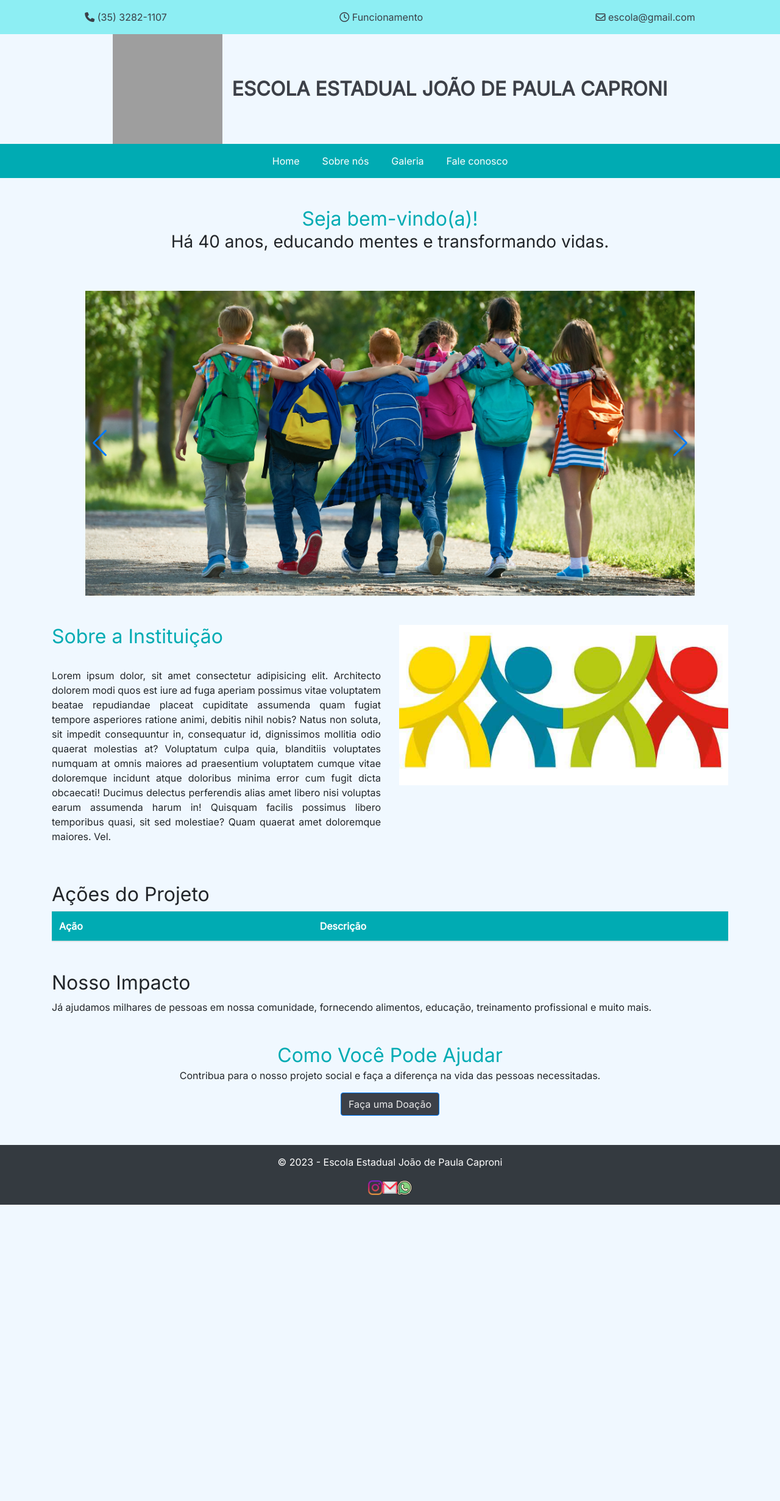
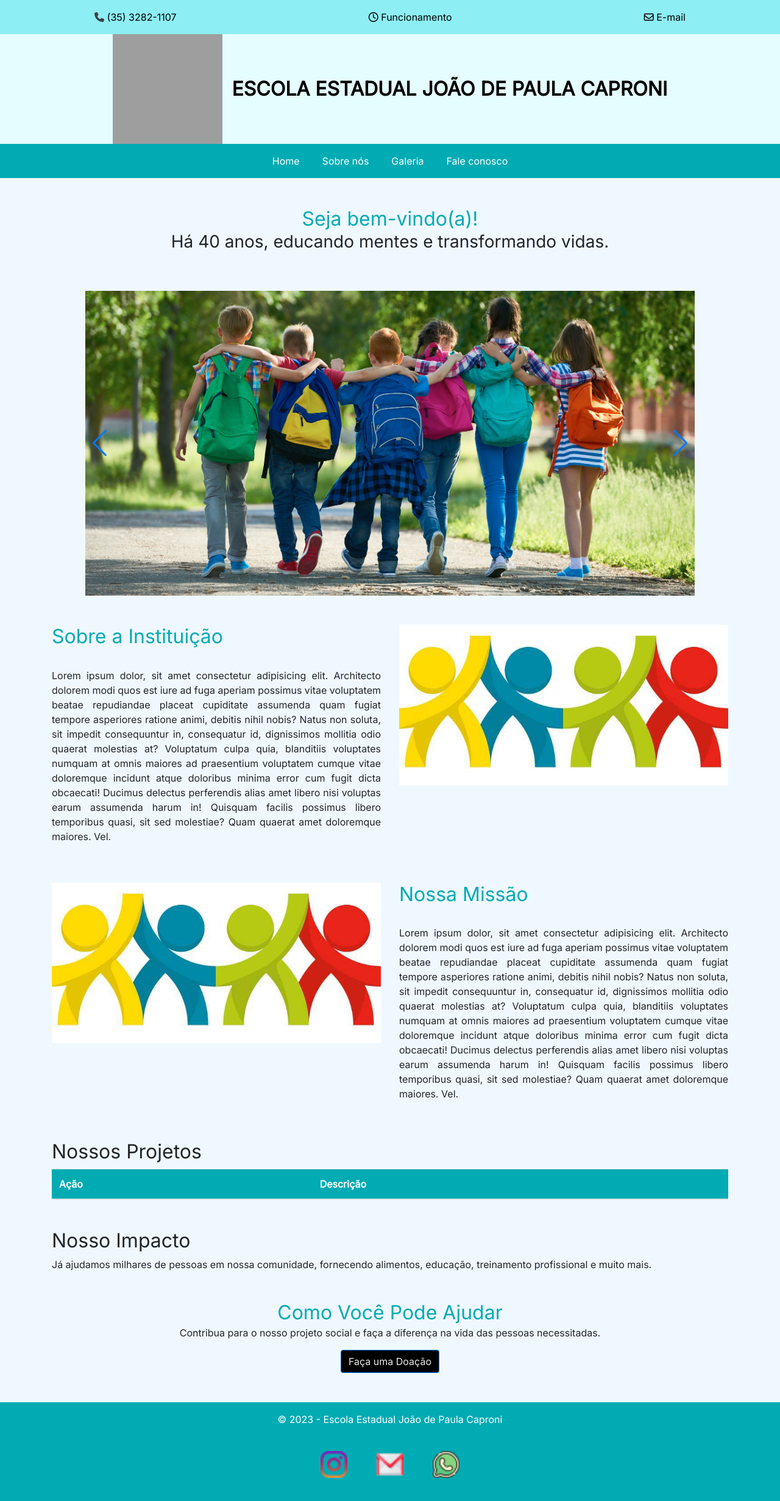
Before and after one commit to guilhermehenrsilva/Escola-Estadual-Joao-de-Paula-Caproni, a plain HTML site: page Modelo de Site - Matheus/Modelosite-main/index.html in a window 1280 px wide. Shown: the whole page at 61% size. Before the commit the page ends 1976 px from the top, so only its background shows below. Drawn offline with nearby package versions, Linux system fonts and the light colour scheme; grey boxes are pictures that could not be loaded; a script that the page names is missing.

Commit message:
Aryane2 - 19/10/23 - Links contatos e espaço icones

```diff
--- a/Modelo de Site - Matheus/Modelosite-main/index.html
+++ b/Modelo de Site - Matheus/Modelosite-main/index.html
@@ -27,20 +27,20 @@
 
                     <ul class="MenuNavSuperior">
                         <li>
-                            <a href="#"><i class="fa-solid fa-phone" style="color: #3c4048;"></i> (35) 3282-1107</a>
+                            <a href="https://api.whatsapp.com/send?phone=553532821107" target="_blank" title="Clique e fale conosco pelo WhatsApp"><i class="fa-solid fa-phone"></i> (35) 3282-1107</a>
                         </li>
                         <li>
-                            <a href="#"><i class="fa-regular fa-clock" style="color: #3c4048;"></i> Funcionamento</a>
+                            <a href="#" title="De segunda-feira à sexta-feira | 06:00 às 12:00 - 16:45 às 22:35"><i  class="fa-regular fa-clock" ></i> Funcionamento</a>
                         </li>
                         <li>
-                            <a href="#"><i class="fa-regular fa-envelope" style="color: #3c4048;"></i> escola@gmail.com</a>
+                            <a href="mailto:escola.171999@educacao.mg.gov.br" target="_blank" title="Clique e fale conosco por E-mail"><i class="fa-regular fa-envelope"></i> E-mail</a>
                         </li>
                     </ul>
             </div>
 
             <header>
 
-              <div class="col-md-12">
+              <div class="col-md-12 divTitulo" >
 
                 <a href="../Modelosite-main/index.html">
                 <img id="LogoPrincipalEscola" src="assets/Imagens/logo_EEJPC_Positiva.png" alt="Logo" class="img-fluid">
@@ -148,10 +148,29 @@
             </div>
         </section>
 
+        <section class="about mt-5">
+
+
+          <div class="row">
+
+            <div class="col-md-6">
+              <img src="assets/about.jpg" alt="Imagem sobre o projeto" class="img-fluid">
+            </div>
+
+            <div class="col-md-6">
+                  <h2>Nossa Missão</h2><br>
+                  <p>Lorem ipsum dolor, sit amet consectetur adipisicing elit. Architecto dolorem modi quos est iure ad fuga aperiam possimus vitae voluptatem beatae repudiandae placeat cupiditate assumenda quam fugiat tempore asperiores ratione animi, debitis nihil nobis? Natus non soluta, sit impedit consequuntur in, consequatur id, dignissimos mollitia odio quaerat molestias at? Voluptatum culpa quia, blanditiis voluptates numquam at omnis maiores ad praesentium voluptatem cumque vitae doloremque incidunt atque doloribus minima error cum fugit dicta obcaecati! Ducimus delectus perferendis alias amet libero nisi voluptas earum assumenda harum in! Quisquam
+                     facilis possimus libero temporibus quasi, sit sed molestiae? Quam quaerat amet doloremque maiores. Vel.</p>
+              </div>
+
+          </div>
+
+      </section>
+
         <section class="project-actions mt-5" id="actions-table">
-            <h2>Ações do Projeto</h2>
+            <h2>Nossos Projetos</h2>
             <table class="table">
-                <thead class="custom-blue-header">
+                <thead class="custom-blue-header ">
                     <tr>
                         <th>Ação</th>
                         <th>Descrição</th>
@@ -175,17 +194,17 @@
         </section>
     </div>
 
-    <footer class="bg-dark text-white text-center mt-5 py-3">
+    <footer class="text-white text-center mt-5 py-3 footerInfos">
         <p>&copy; 2023 - Escola Estadual João de Paula Caproni</p>
 
-        <div class="container">
+        <div class="container footerContato">
 
           <div class="row">
 
               <div id="contatos" class="col-md-12">
-                  <a href="https://www.instagram.com/eejpc2023?igshid=MzRlODBiNWFlZA%3D%3D" target="_blank"><img class="contact" src="./assets/Imagens/instagramLogo.png" alt="Instagram"></a>
-                  <a href="#"><img class="contact" src="./assets/Imagens/gmailLogo.png" alt="Email"></a>
-                  <a href="https://api.whatsapp.com/send?phone=5535992237633" target="_blank"><img class="contact" src="./assets/Imagens/whatsappLogo.png" alt="WhatsApp"></a>
+                  <a href="https://www.instagram.com/eejpc2023?igshid=MzRlODBiNWFlZA%3D%3D" target="_blank" class="contact"><img src="./assets/Imagens/instagramLogo.png" alt="Instagram"></a>
+                  <a href="#" class="contact"><img src="./assets/Imagens/gmailLogo.png" alt="Email"></a>
+                  <a href="https://api.whatsapp.com/send?phone=553532821107" class="contact" target="_blank"><img src="./assets/Imagens/whatsappLogo.png" alt="WhatsApp"></a>
               </div>
 
           </div>
--- a/Modelo de Site - Matheus/Modelosite-main/styles.css
+++ b/Modelo de Site - Matheus/Modelosite-main/styles.css
@@ -14,7 +14,7 @@ body {
 }
 
 .headerSuperior {
-    background-color: #3c4048;
+    background-color: #000000;
     padding: 20px 0;
     text-align: center;
     margin:0;
@@ -22,11 +22,11 @@ body {
 
 .header-title {
     text-align: center;
-    background-color: aliceblue;
+    background-color: #E5FDFF;
     padding-left: 1rem;
     margin: 0;
     font-size: 2rem; /* Tamanho de texto padrão */
-    color: #3c4048;
+    color: #000000;
     font-weight: bold;
 }
 /* Media query para telas menores */
@@ -37,20 +37,20 @@ body {
     }
 }
 .MenuNavSuperior ul {
-    color:#3c4048;
+    color:#000000;
     justify-content: center;
 
 }
 
 .MenuNavSuperior li{
-    color:#3c4048;
+    color:#000000;
     list-style: none;
     display: inline-block;
 }
 
 .MenuNavSuperior a{
 
-    color:#3c4048;
+    color:#000000;
     background-color:#8deef3;
     display: block;
     text-decoration: none;
@@ -62,7 +62,7 @@ body {
 
 .MenuNavSuperior{
 
-    color:#3c4048;
+    color:#000000;
     background-color:#8deef3;
     display: flex;
     gap: 5px;
@@ -97,7 +97,7 @@ body {
 }
 
 .menuFlex a:hover{
-    background-color: #3c4048;
+    background-color: #000000;
     color: white;
     border-bottom: 6px solid #00abb3;
 }
@@ -133,14 +133,15 @@ body {
 }
 
 .col-md-12 {
+
+
     display:flex;
     justify-content: center;
     align-items: center;
     margin-right: 10px;
 
+}
 
-
-}
 
 .col-md-6 h2{
     color:#00abb3;
@@ -149,7 +150,7 @@ body {
 
 .btn-primary{
     color:#eaeaea;
-    background-color: #3c4048;
+    background-color: #000000;
 
 }
 
@@ -233,3 +234,25 @@ img {
     padding: 16px;
     margin-right: 20px;
 }
+
+.fa-solid {
+    color:#3c4048;
+}
+
+.divTitulo {
+    background-color:#E5FDFF;
+}
+
+.footerInfos {
+
+    color:#000000;
+    background-color:#00abb3;
+}
+
+.acitionDescription {
+    background-color: #8deef3;
+}
+
+.contact {
+    margin: 0.5rem;
+}
```
